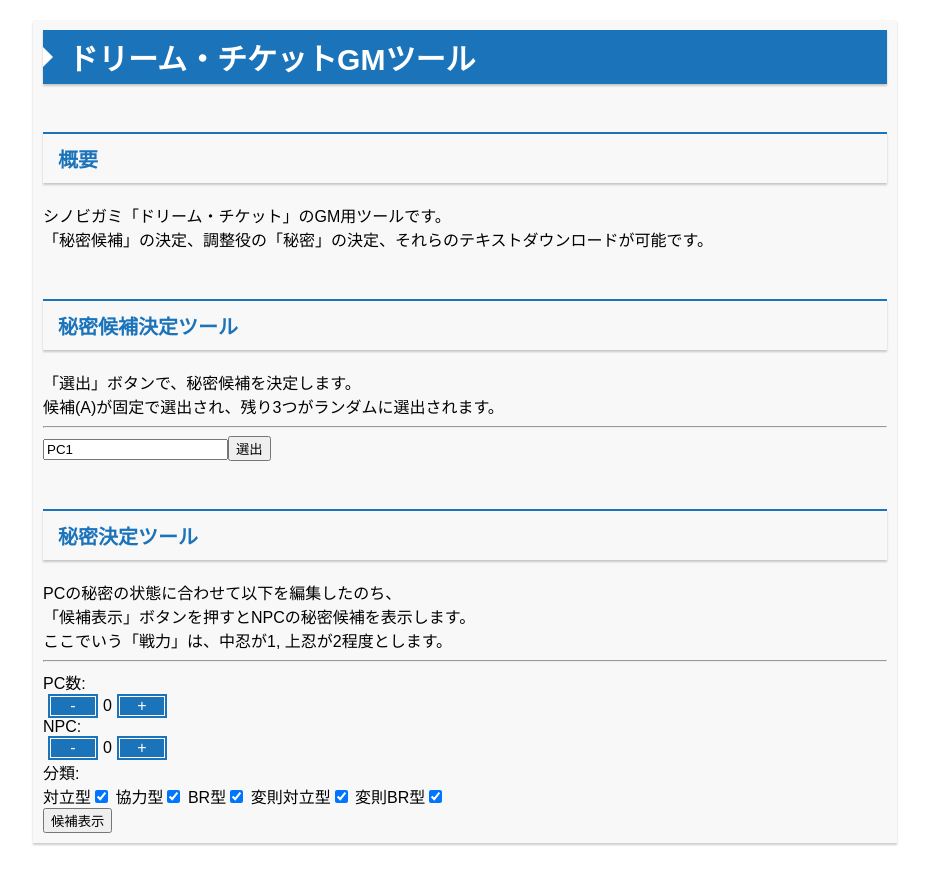
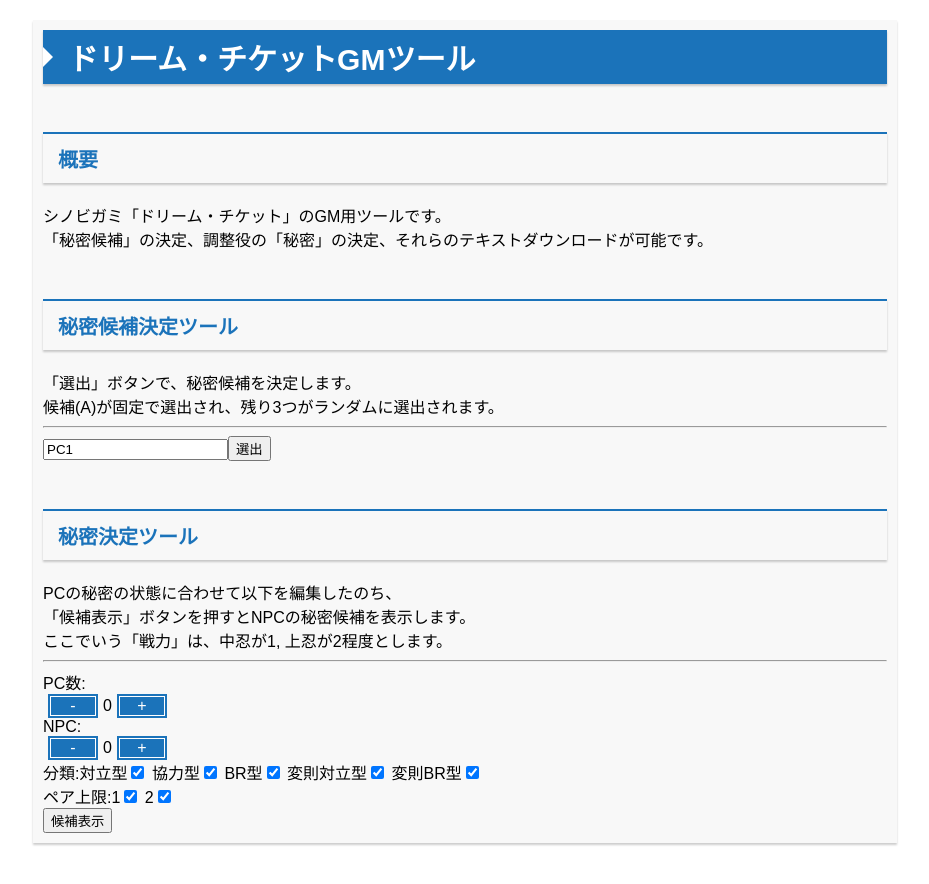
Before and after one commit to nece3/ticketTool, a React (Vite) app: page / in a window 1280 px wide. Shown: the top 884 px of the page, without its empty margins (175-1104 px from the left). Built offline with nearby package versions, Linux system fonts and the light colour scheme.

Commit message:
チケットタイプのフィルターを追加

```diff
--- a/package.json
+++ b/package.json
@@ -6,7 +6,8 @@
   "scripts": {
     "dev": "vite",
     "build": "tsc && vite build",
-    "preview": "vite preview"
+    "preview": "vite preview",
+    "deploy": "gh-pages -d dist"
   },
   "dependencies": {
     "react": "^18.2.0",
@@ -17,6 +18,7 @@
     "@types/react": "^18.0.17",
     "@types/react-dom": "^18.0.6",
     "@vitejs/plugin-react": "^2.1.0",
+    "gh-pages": "^6.1.1",
     "jest": "^29.7.0",
     "ts-jest": "^29.1.2",
     "typescript": "^4.6.4",
--- a/src/modules/CalcButton.tsx
+++ b/src/modules/CalcButton.tsx
@@ -1,6 +1,7 @@
 import { calcArg, calcButtonProp, reportArg, result, distribution } from "./types"
-import { combinedGen } from "./util"
+import { combinedGen, getEntries } from "./util"
 import { dist_init, distribution_suits, get_proportion, getGroups, getPCDataGen } from "./character"
+import { ticketType } from "./vs_variation";
 
 export const CalcButton = (prop: { data: calcButtonProp })=>{
   const { pcList, npcList, memberRecord, setTime,
@@ -40,9 +41,9 @@ async function calc_battle_conditions(
   let reported = start_time;
   for (const npcs of gen) {
     const members = [...pcList, ...npcs];
-    const ticket_types = [1, 2];
-    for (const ticket_type of ticket_types) {
-      const groups = getGroups(members, ticket_type);
+    const ticket_types = getEntries(ticketType)
+    for (const [ticket_type, ticket_settings] of ticket_types) {
+      const groups = getGroups(members, ticket_settings.pairs);
       const proportion = get_proportion(
         groups.map((g) => g.members),
         members
--- a/src/modules/PageBody.tsx
+++ b/src/modules/PageBody.tsx
@@ -1,6 +1,6 @@
 import { useEffect, useMemo, useState } from "react";
 import { Character, PCData, secrets } from "./secrets";
-import { vs_variation } from "./vs_variation";
+import { ticketType, vs_variation } from "./vs_variation";
 import {
   distribution,
   NPCData,
@@ -8,14 +8,10 @@ import {
   result,
   secCheck,
   vsFilterType,
+  ticketFilterType,
 } from "./types";
 import { NPCInput } from "./NPCInput";
-import {
-  getEntries,
-  updateNth,
-  sum,
-  keyMap,
-} from "./util";
+import { getEntries, updateNth, sum, keyMap } from "./util";
 import { dist_init, getCharacterRecord, getCharacters } from "./character";
 import { NominationArea } from "./NominationArea";
 import { CalcButton } from "./CalcButton";
@@ -50,6 +46,9 @@ const SecretTool = () => {
   const [vsFilter, setVsFilter] = useState<vsFilterType>(
     keyMap<typeof vs_variation, boolean>(vs_variation, (_, v) => v.valid)
   );
+  const [ticketFilter, setTicketFilter] = useState<ticketFilterType>(
+    keyMap(ticketType, () => true)
+  );
   const members = getCharacters({ pArray: pcList, nArray: npcList });
   const memberRecord = useMemo(
     () => getCharacterRecord({ characters: members }),
@@ -60,9 +59,10 @@ const SecretTool = () => {
       results.filter(
         (r) =>
           vsFilter[r.battle_type.id] &&
+          ticketFilter[r.ticket_type] &&
           r.npcs.every((n, i) => i >= npcList.length || dataMet(n, npcList[i]))
       ),
-    [results, npcList, vsFilter]
+    [results, npcList, vsFilter, ticketFilter]
   );
   useEffect(() => {
     if (!loadFinished) {
@@ -139,8 +139,11 @@ const SecretTool = () => {
       </div>
       <div>
         分類:
-        <br />
         <VsFilterChecks data={vsFilter} setFilter={setVsFilter} />
+      </div>
+      <div>
+        ペア上限:
+        <TicketFilterChecks data={ticketFilter} setFilter={setTicketFilter} />
       </div>
       <div>
         <CalcButton
@@ -166,6 +169,28 @@ const SecretTool = () => {
         </>
       ) : null}
     </div>
+  );
+};
+
+const TicketFilterChecks = (prop: {
+  data: ticketFilterType;
+  setFilter: (arg: ticketFilterType) => void;
+}) => {
+  return (
+    <span>
+      {getEntries(ticketType).map(([k, v]) => (
+        <span key={k}>
+          {v.name}
+          <input
+            type="checkbox"
+            checked={prop.data[k]}
+            onChange={(e) =>
+              prop.setFilter({ ...prop.data, [k]: e.target.checked })
+            }
+          />{" "}
+        </span>
+      ))}
+    </span>
   );
 };
 
--- a/src/modules/ResultTable.tsx
+++ b/src/modules/ResultTable.tsx
@@ -1,7 +1,7 @@
 import { get_secret_text, PCData, secrets } from "./secrets";
-import { battleGroup, groups_proportion, result } from "./types";
+import { battleGroup, groups_proportion, result, battleType } from "./types";
 import { addSep, DLTextButton, sum } from "./util";
-import { battleType } from "./vs_variation";
+import { ticketType } from "./vs_variation";
 
 const BattleTypeElement = (prop: { type: battleType }) => {
   return <span className={prop.type.className}>{prop.type.name}</span>;
@@ -105,7 +105,7 @@ export const ResultTable = (prop: { data: result[] }) => {
             <td className="result_table">
               <PCDataElements data={r.npcs} />
             </td>
-            <td className="result_table">{r.ticket_type}</td>
+            <td className="result_table">{ticketType[r.ticket_type].name}</td>
             <td className="result_table">
               <GroupsElement groups={r.groups} proportion={r.proportion} />
             </td>
--- a/src/modules/character.ts
+++ b/src/modules/character.ts
@@ -1,9 +1,13 @@
-import { Character, PCData, secrets, secTypes } from "./secrets";
+import { Character, PCData, secrets } from "./secrets";
 import { battleGroup, CharacterCheck, groups_proportion, memberRecord, NPCData } from "./types";
 import { combinedGen, getEntries, getRange, keyMap, make_k_pair_to_n, nCr_count, sum, unique_and_less_filter } from "./util";
 import { vs_variation } from "./vs_variation";
 
 export const dist_init = () => keyMap(vs_variation, (_) => 0);
+
+export const init = <K extends string,V>(temp: { [k in K]: unknown }, initial: V) : { [k in K]: V }=>{
+  return keyMap<{ [k in K]: unknown },V>(temp, (_)=>initial)
+}
 
 export const filteredMembers = (
   me: Character,
--- a/src/modules/vs_variation.ts
+++ b/src/modules/vs_variation.ts
@@ -57,5 +57,7 @@ export const vs_variation = {
   },
 } as const;
 
-export type battleTypeKey = keyof typeof vs_variation;
-export type battleType = (typeof vs_variation)[battleTypeKey];
+export const ticketType = {
+  one: { name:"1", pairs: 1 },
+  two: { name:"2", pairs: 2 }
+} as const;
--- a/vite.config.ts
+++ b/vite.config.ts
@@ -6,5 +6,6 @@ export default defineConfig({
   server: {
     open: true
   },
-  plugins: [react()]
+  plugins: [react()],
+  base: "/ticketTool/",
 })
```
Also changed, not shown: src/modules/types.ts (+12 -2 lines), 5 other files (tests, documents, lock files or other folders).
